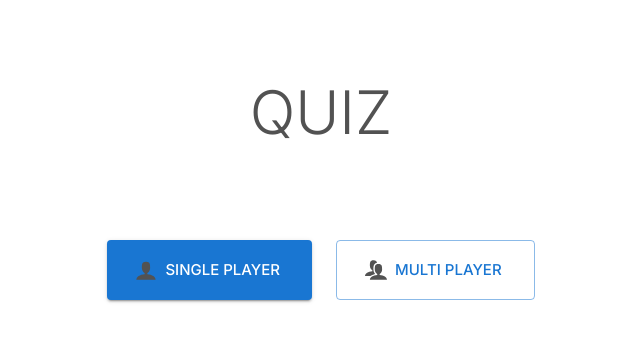
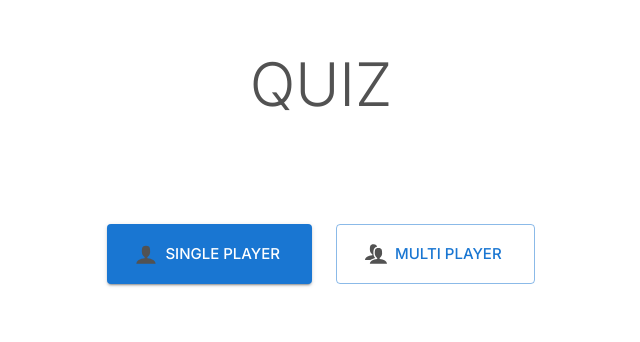
Before and after one commit to daniel-guzdek/quiz, a React (Vite) app: page / in a window 1280 px wide. Shown: the top 342 px of the page, without its empty margins (319-959 px from the left). Built offline with nearby package versions, Linux system fonts and the light colour scheme.

Commit message:
Fix styles

```diff
--- a/src/views/CategorySelectionView.tsx
+++ b/src/views/CategorySelectionView.tsx
@@ -19,7 +19,9 @@ const CategorySelectionView = () => {
         pt: 4,
       }}
     >
-      <Typography variant="h4">{quizMode}</Typography>
+      <Typography variant="h4" style={{ textAlign: "center" }}>
+        {quizMode}
+      </Typography>
 
       <Box
         sx={{
--- a/src/views/MainView.tsx
+++ b/src/views/MainView.tsx
@@ -48,12 +48,13 @@ const MainView = () => {
               alignItems: "center",
               gap: 2,
               width: "100%",
-              height: "20vh",
-              justifyContent: "center",
+              height: "18vh",
+              justifyContent: "flex-end",
               position: "relative",
             }}
           >
             <Typography variant="h2">QUIZ</Typography>
+            <div style={{ height: 40 }}>
               {(isPlayersModeSet || isFormValid) && (
                 <Button
                   variant="outlined"
@@ -64,6 +65,7 @@ const MainView = () => {
                   Reset
                 </Button>
               )}
+            </div>
           </Box>
 
           <Box
```
Lines whose indentation alone changed are shown as unchanged.
